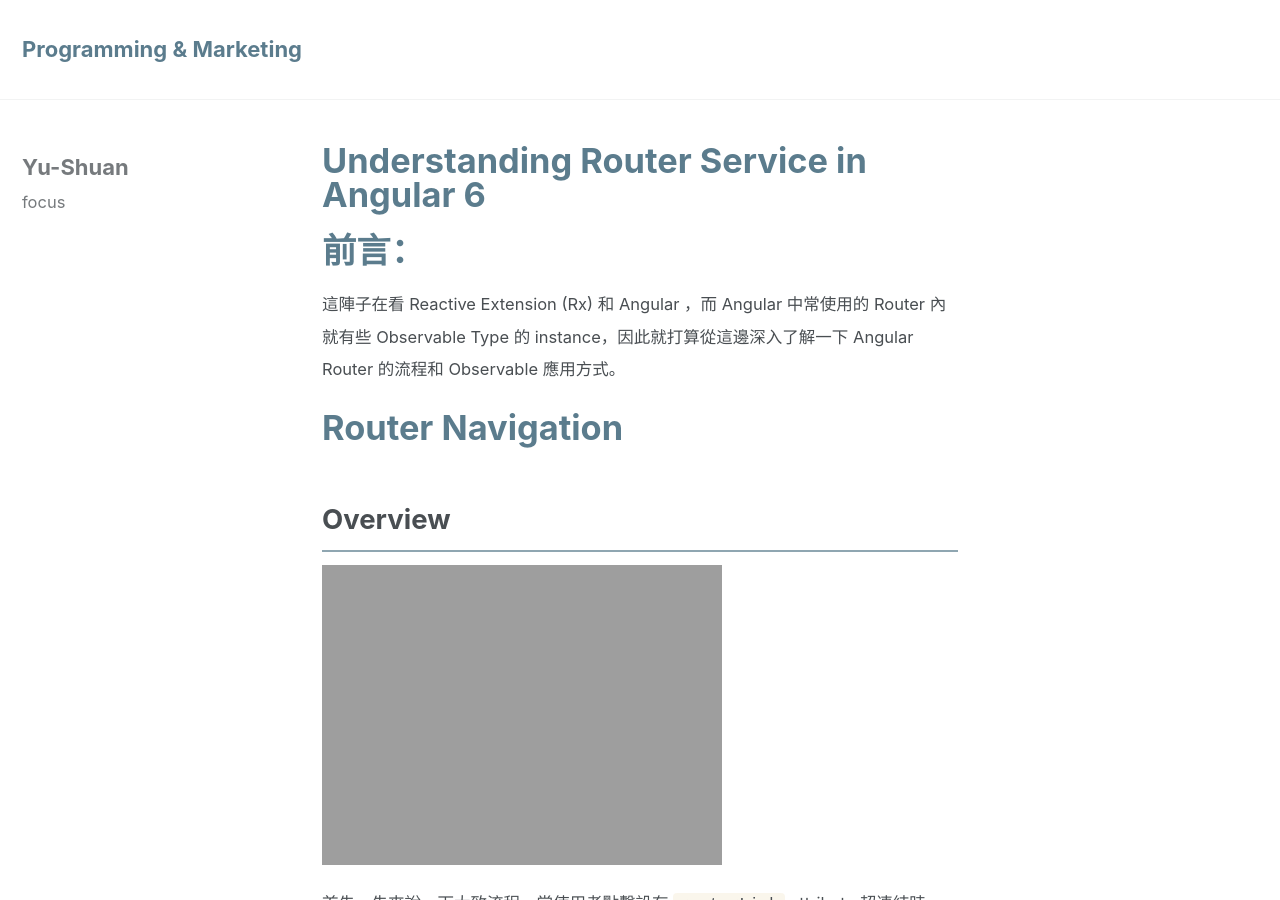
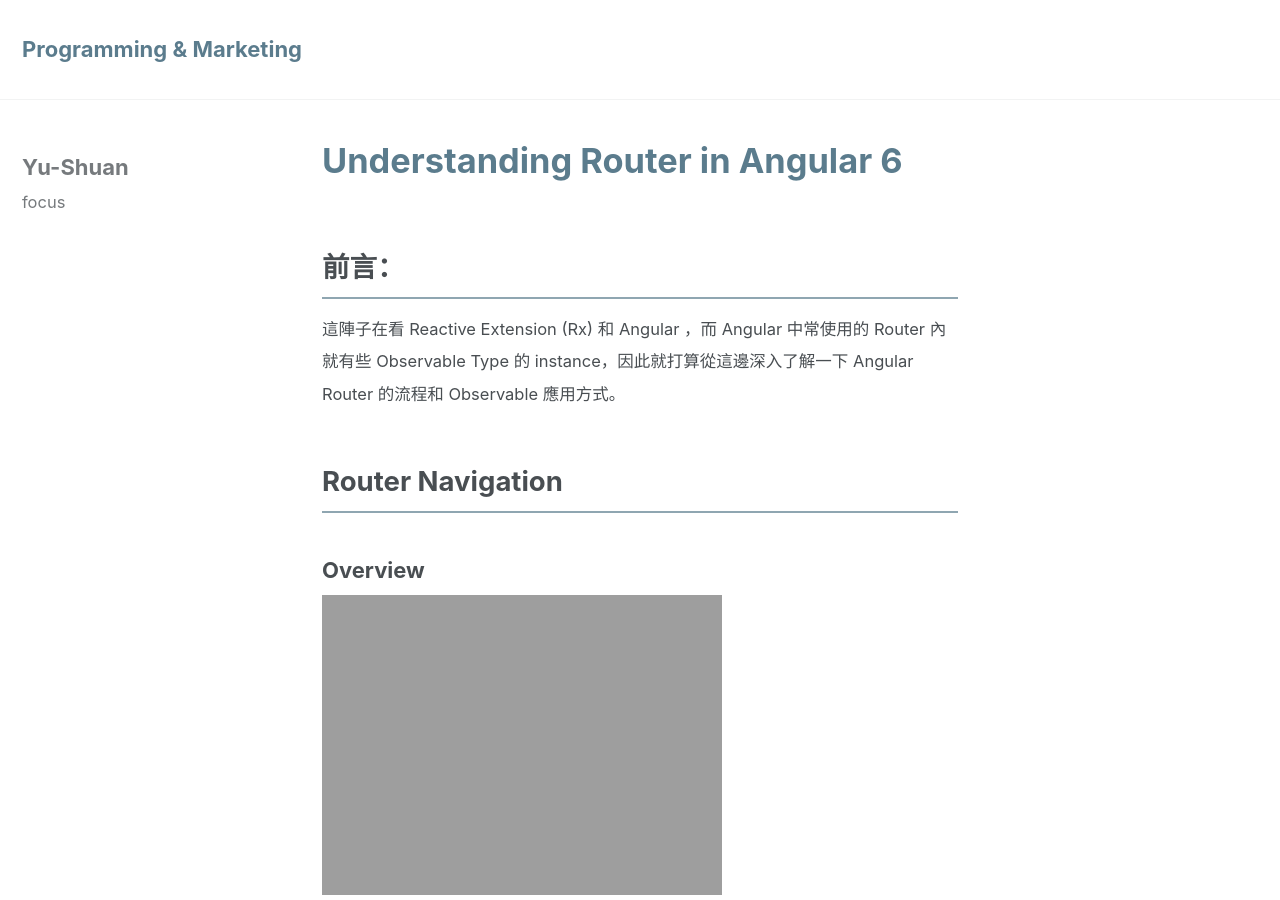
Before and after one commit to YuShuanHsieh/yushuanhsieh.github.io, a Jekyll site: the page built from _posts/2018-05-24-Angular-6-Router.markdown, in a window 1280 px wide and 900 px high. Built offline with Jekyll 4.4.1, drawn with Linux system fonts in a browser that asks for light colours.

Commit message:
update a post

````diff
--- a/_posts/2018-05-24-Angular-6-Router.markdown
+++ b/_posts/2018-05-24-Angular-6-Router.markdown
@@ -1,19 +1,19 @@
 ---
 layout: single
-title:  "Understanding Router Service in Angular 6"
+title:  "Understanding Router in Angular 6"
 date:   2018-05-24 12:00:00 +0800
 categories: WebDevelopment
 ---
-# 前言：
+## 前言：
 這陣子在看 Reactive Extension (Rx) 和 Angular ，而 Angular 中常使用的 Router 內就有些 Observable Type 的 instance，因此就打算從這邊深入了解一下 Angular Router 的流程和 Observable 應用方式。
 
-# Router Navigation
-## Overview
+## Router Navigation
+### Overview
 ![router.png]({{ site.url }}/assets/images/router.png)
 
 首先，先來說一下大致流程，當使用者點擊設有 `routerLink` attribute 超連結時（或是在 component 裡面 trigger router navigation），設置的連結會先經過分析步驟，然後透過 Router 找出對應的 Component，再將此 Component 呈現在設置好 `<router-outlet></router-outlet>`  的地方。
 
-## 建立 Router Service
+### 建立 Router Service
 網上有很多案例會教導如何設置 Component 的 Router，如下：
 ```javascript
 import { RouterModule, Routes } from '@angular/router';
@@ -33,8 +33,8 @@
   navigate(commands: any[], extras: NavigationExtras = { skipLocationChange: false }): Promise<boolean>
 }
 ```
-## RouterState 樹狀結構與 ActivatedRoute 結點
-### RouterState
+### RouterState 樹狀結構與 ActivatedRoute 結點
+#### RouterState
 `RouterState` 是一個由 ActivedRoute 所組成的樹狀結構，以及 `RouterStateSnapshot` 存放當前的 Route 狀態。所以如果想要查看當前狀態，可以直接透過此 Service 進行查詢。
 ```javascript
 constructor(private router: Router){}
@@ -43,7 +43,7 @@
 [RouterStateSnapshot Interface](https://angular.io/api/router/RouterStateSnapshot)
 而當使用者在進行 navigation 時，就是透過 `RouterState` 內的樹狀結構來找到對應的 Component。
 
-### ActivatedRoute
+#### ActivatedRoute
 上面提到 `RouterState` 是個樹狀結構，而 `ActivatedRoute` 就是其中每個 node。 `ActivatedRoute` 除了有 `routeConfig` 配置要顯示 Component 和 matcher (負責驗證當前路徑是否匹配)，更重要的是還帶有 `params` 和 `data`，讓頁面在切換到指定 Component 時，也能將資料帶往 Component。
 
 ```javascript
@@ -67,7 +67,7 @@
 this.route.params.subscribe(params => params) // {id: 1}
 this.route.data.subscribe(data => data) // {content : 'my article'}
 ```
-### ActivatedRoute Injection
+#### ActivatedRoute Injection
 要注意的是，一個 ActivatedRoute 對應一個 Component，所以當從 Component Inject ActivatedRoute 時，他會引入關聯到此 Component 的 ActivatedRoute。如果你是想從 Service Inject ActivatedRoute，那要記得**將 Service 放置在 Component 的 providers 中**，假設是放在 module 的 providers，那就會 Inject 到 RouterState.root 這個 ActivatedRoute，這樣就不會是我們想要的結果。
 
 ```javascript
@@ -77,7 +77,7 @@
   providers: [ArticleService] // 在此宣告 Service，讓 Service 是依賴在此 Component.
 })
 ```
-## Subscribe ActivatedRoute Service
+### Subscribe ActivatedRoute Service
 最後，假設我們需要追蹤 ActivatedRoute.params 的變動，根據最新的 params 值做處理，很理所當然地，我們會使用 subscribe，例如：
 ```javascript
 constructor(private route: ActivatedRoute){}
@@ -103,7 +103,7 @@
 
 如此一來，observer 就可以處理最新 params 了！
 
-# Reference
+## Reference
 http://vsavkin.tumblr.com/post/145672529346/angular-router
 https://leanpub.com/router
 https://vsavkin.com/angular-router-understanding-router-state-7b5b95a12eab
````
